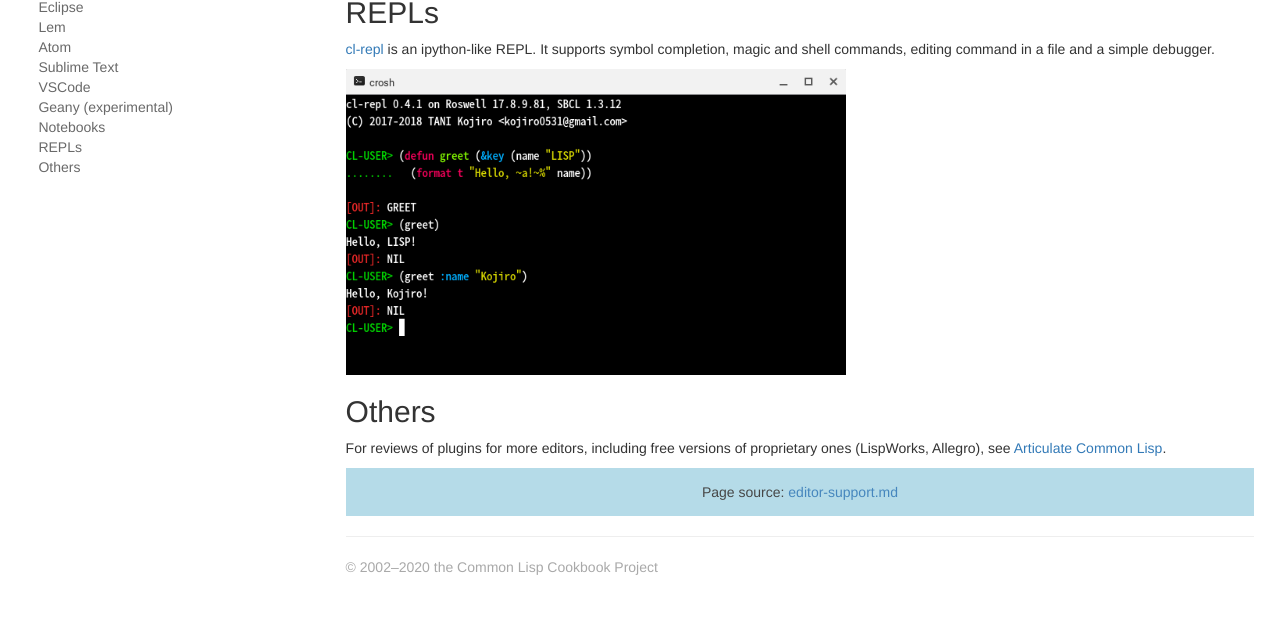
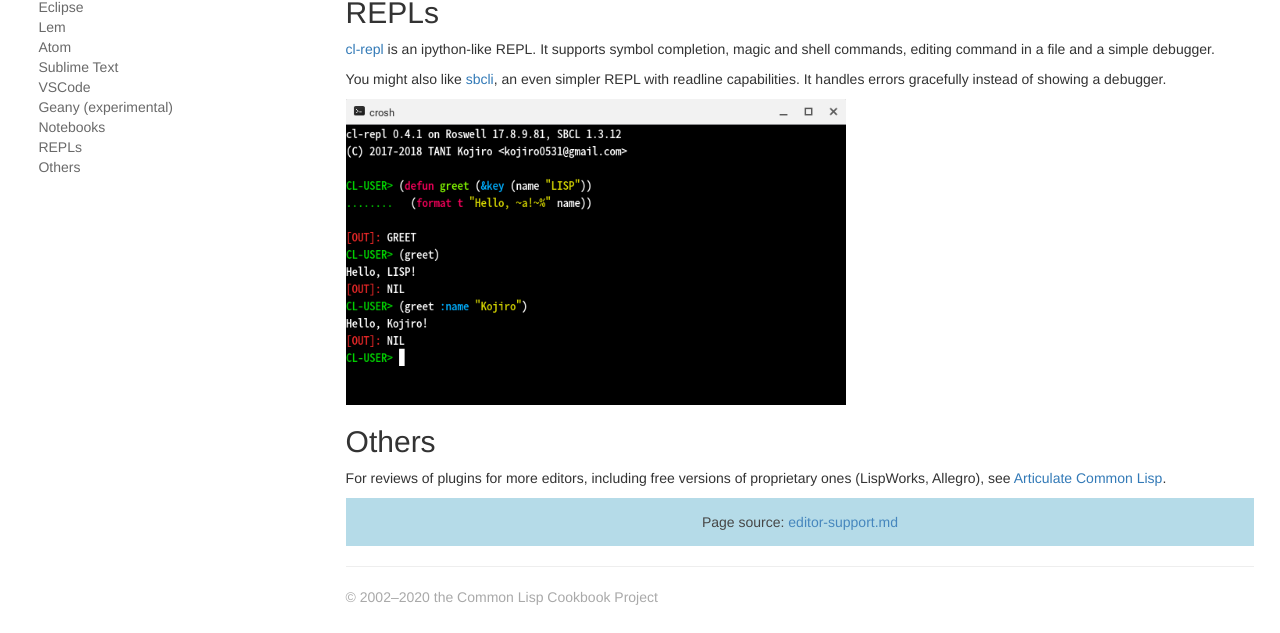
Before and after one commit to LispCookbook/cl-cookbook, a Jekyll site: the page built from editor-support.md, in a window 1280 px wide and 900 px high, scrolled down 6714 px, cut to the strip 267-900 px from the top of the window. Built offline with Jekyll 4.4.1, drawn with Linux system fonts in a browser that asks for light colours; before the commit the page ends 7584 px from its top, so only the background shows below that.

Commit message:
editors, REPLs: mention sbcli
it was significantly improved (by yours truly) lately.

```diff
--- a/editor-support.md
+++ b/editor-support.md
@@ -159,6 +159,8 @@ Common Lisp environment.
 
 [cl-repl](https://github.com/koji-kojiro/cl-repl) is an ipython-like REPL. It supports symbol completion, magic and shell commands, editing command in a file and a simple debugger.
 
+You might also like [sbcli](https://github.com/hellerve/sbcli), an even simpler REPL with readline capabilities. It handles errors gracefully instead of showing a debugger.
+
 <img src="assets/cl-repl.png"
      style="width: 500px"/>
 
```
